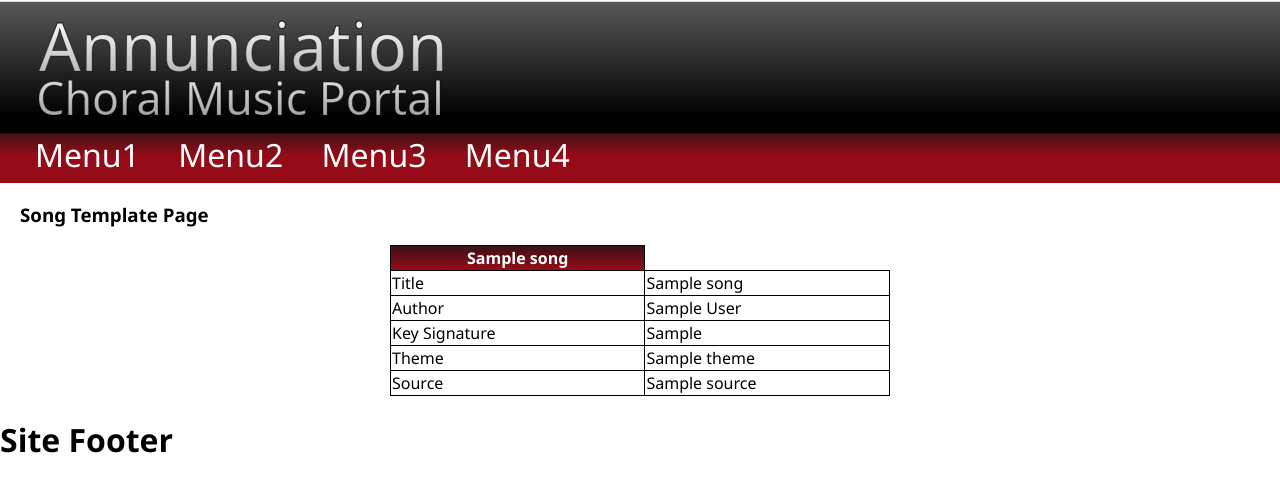
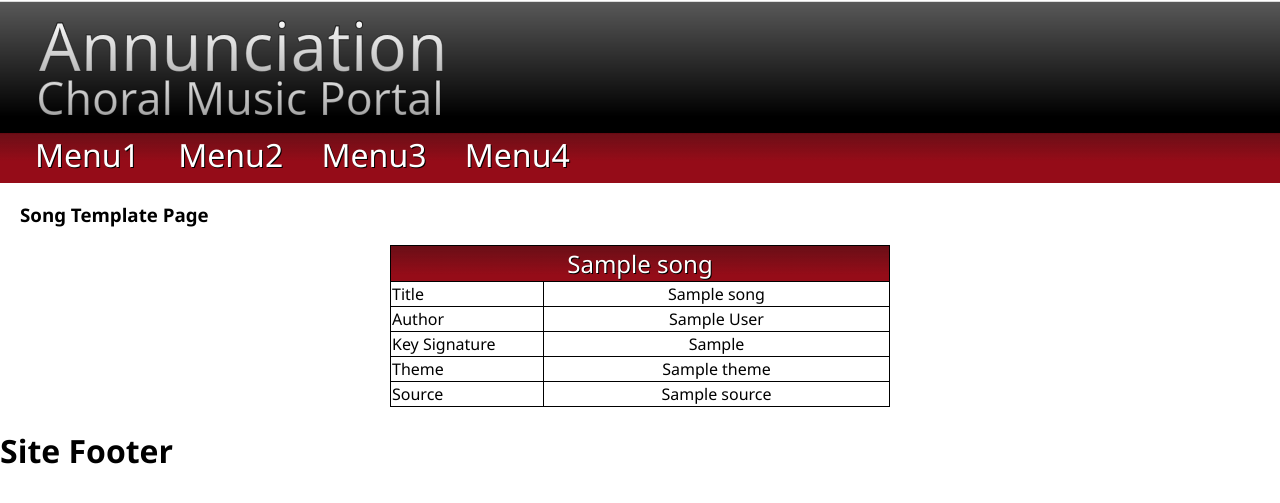
Before and after one commit to correiak/webapp-music, a Django app: template music/songs/templates/songs/song.html in a window 1280 px wide. Shown: the top 503 px of the page. Run offline with Django 3.2, Linux system fonts and the light colour scheme; the template is opened without the code that fills it: most values are stand-ins (such as "Sample title", 1, 10 or a date in 2020).

Commit message:
updated minor functionality

```diff
--- a/music/songs/templates/songs/song.html
+++ b/music/songs/templates/songs/song.html
@@ -6,22 +6,22 @@
 
         <table>
             <tr>
-                <th>{{ song.title }}</th>
+                <th colspan="2">{{ song.title }}</th>
             </tr>
                 <tr>
-                    <td>Title</td><td>{{song.title}}</td>
+                    <td class="headings">Title</td><td class="details">{{song.title}}</td>
                 </tr>
                 <tr>
-                    <td>Author</td><td>{{song.author}}</td>
+                    <td class="headings">Author</td><td class="details">{{song.author}}</td>
                 </tr>
                 <tr>
-                    <td>Key Signature</td><td>{{song.key_sig}}</td>
+                    <td class="headings">Key Signature</td><td class="details">{{song.key_sig}}</td>
                 </tr>
                 <tr>
-                    <td>Theme</td><td>{{song.theme}}</td>
+                    <td class="headings">Theme</td><td class="details">{{song.theme}}</td>
                 </tr>
                 <tr>
-                    <td>Source</td><td>{{song.source}}</td>
+                    <td class="headings">Source</td><td class="details">{{song.source}}</td>
                 </tr>
         </table>
 {% endblock content %}
--- a/music/static/css/base_site_style.css
+++ b/music/static/css/base_site_style.css
@@ -5,7 +5,8 @@ body
     margin:auto;
 }
 
-#banner_title_img{
+#banner_title_img
+{
     margin-left:20px;
 }
 
@@ -19,6 +20,7 @@ body
     background-image:url("../imgs/table_bg_1_red.svg");
     height: 50px;
     font-size: 32px;
+    text-shadow:1px 1px black;
     color:white;
 }
 
@@ -59,11 +61,22 @@ table th
     border-width:1px;
     color:white;
     width:500px;
+    text-shadow:1px 1px black;
+    font-weight:lighter;
+    font-size:24px;
 }
 
 table td
 {
     border-style:solid;
     border-width:1px;
-    width:500px;
 }
+
+td.headings
+{
+    width:150px;
+}
+td.details
+{
+    text-align:center;
+}
```
Also changed, not shown: music/raw_imgs/raw_banner_title.svg (deleted), music/static/imgs/table_bg_1_red.svg, 1 other file.
